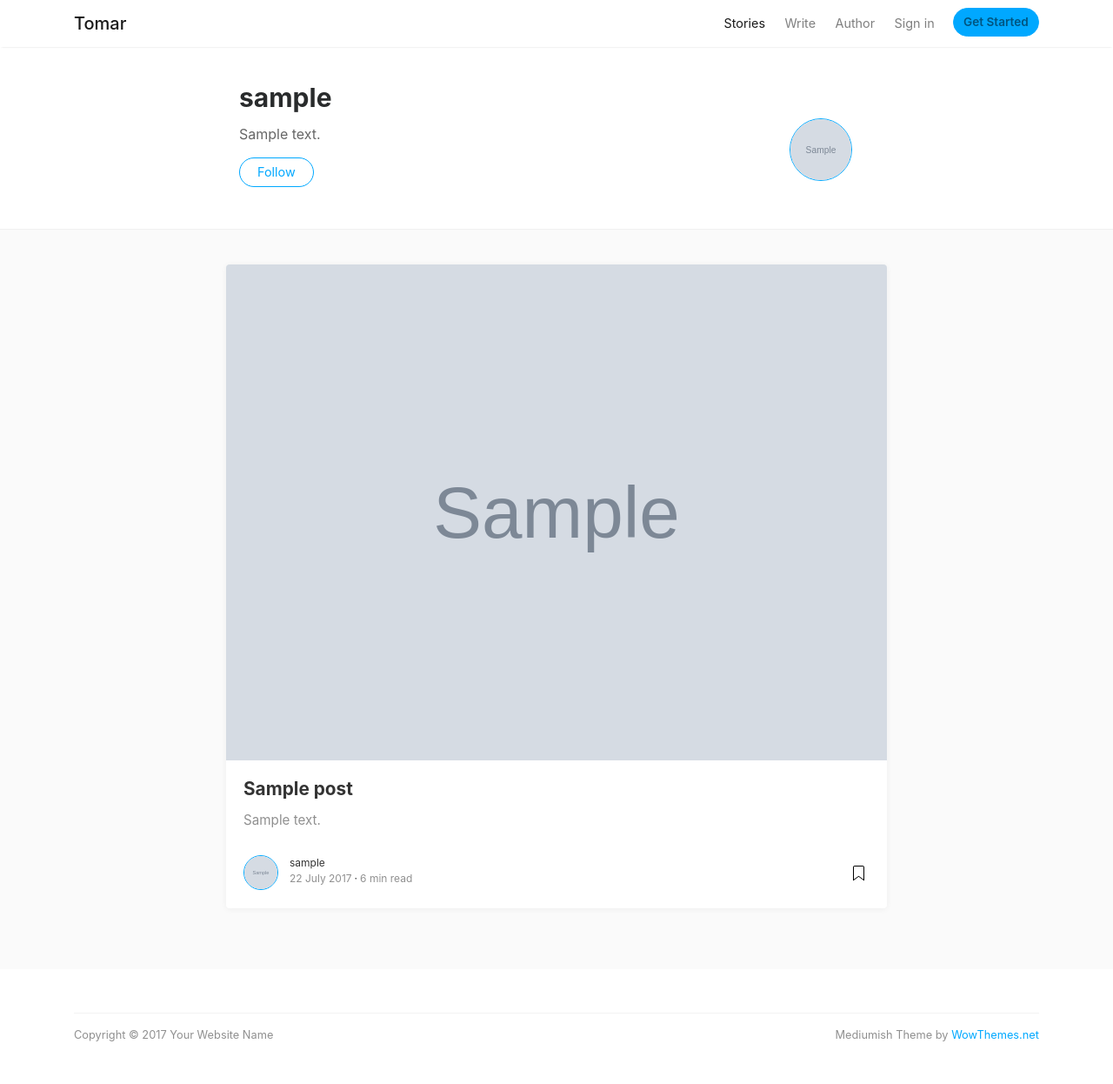
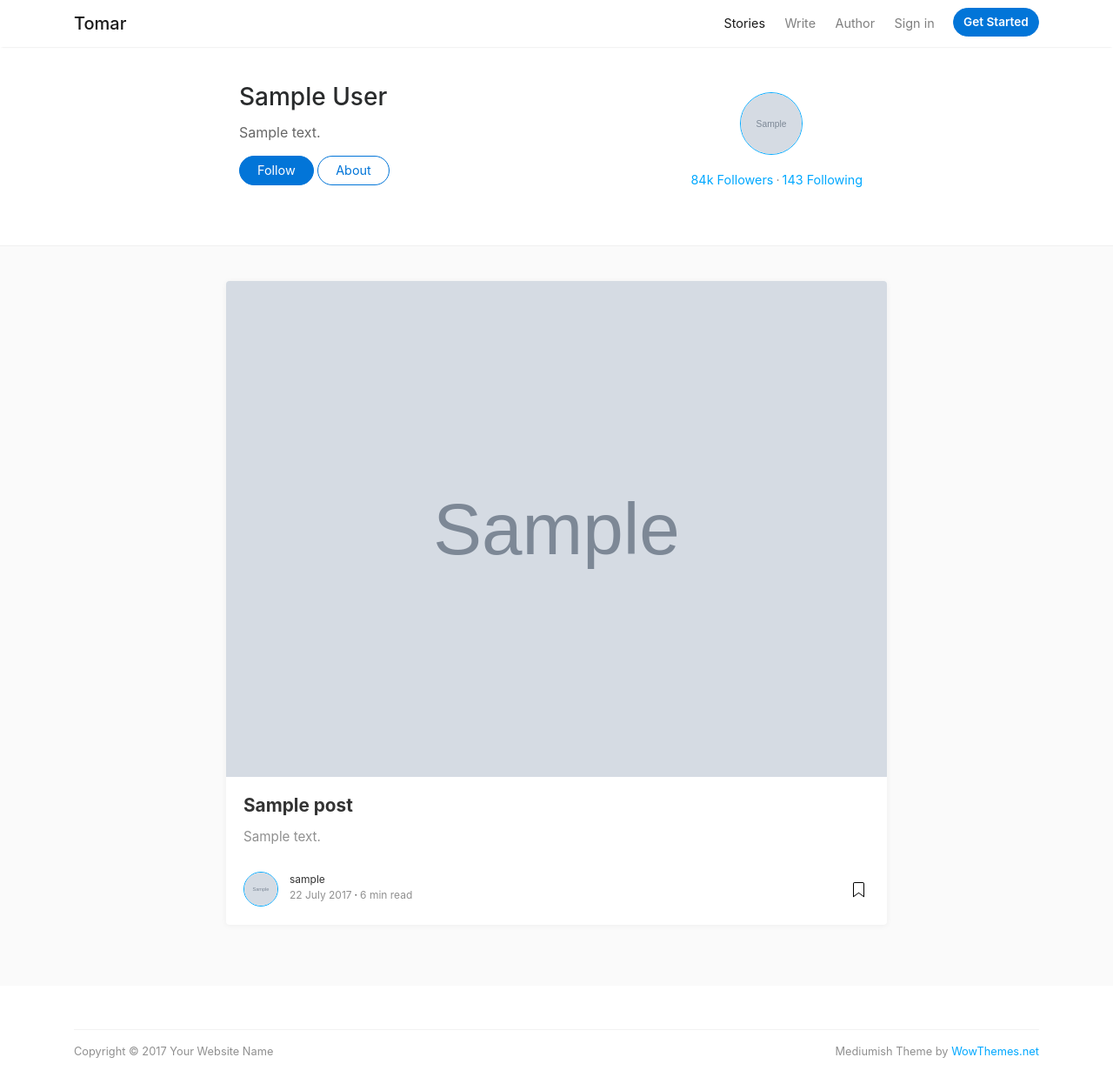
Before and after one commit to Biruh-21/tomar, a Django app: a page that uses templates/navbar.html in a window 1280 px wide. Shown: the whole page at 87% size. Before the commit the page ends 1197 px from the top, so only its background shows below. Run offline with Django 3.2, Linux system fonts and the light colour scheme; tables that the repository leaves empty hold one stand-in row (values such as "Sample post"); grey boxes marked "Sample" are stand-in pictures; some libraries are stand-ins or nearby versions.

Commit message:
Refactor to make the look and feel nice

```diff
--- a/static/styles/mediumish.css
+++ b/static/styles/mediumish.css
@@ -119,7 +119,7 @@ section {
 	height:72px;
 }
 .post-top-meta.authorpage .author-thumb {
-	margin-top:40px;
+	margin-top:10px;
 }
 .post-top-meta span {
 	font-size:0.9rem;
@@ -145,8 +145,14 @@ span.post-date,span.post-read {
 }
 span.post-read-more {
 	align-items:center;
-	display:inline-block;
+	/* display:inline-block; */
 	float:right;
+	margin-top:8px;
+}
+.post-action {
+	align-items:center;
+	float:right;
+	/* display:inline-block; */
 	margin-top:8px;
 }
 span.post-read-more a {
@@ -351,8 +357,9 @@ ul.tags li a:hover {
 	margin-bottom:1.2rem;
 }
 .btn.follow {
-	border-color:#00A8FF;
-	color:#00A8FF;
+	/* border-color:#00A8FF;
+	background-color:#00A8FF;
+	color: white; */
 	padding:3px 10px;
 	text-align:center;
 	border-radius:999em;
@@ -360,15 +367,14 @@ ul.tags li a:hover {
 	display:inline-block;
 }
 .btn.subscribe {
-	background-color:#00A8FF;
-	border-color:#00A8FF;
-	color:rgba(255,255,255,1);
-	fill:rgba(255,255,255,1);
 	border-radius:30px;
 	font-size:0.85rem;
 	margin-left:10px;
 	font-weight:600;
 	/* text-transform:uppercase; */
+}
+#cta {
+	color: #fff;
 }
 .post-top-meta .btn.follow {
 	margin-left:5px;
--- a/templates/navbar.html
+++ b/templates/navbar.html
@@ -31,7 +31,7 @@
                     <a class="nav-link" href="{% url 'account:login' %}">Sign in</a>
                 </li>
                 <li class="nav-item">
-                    <a class="nav-link btn subscribe" href="{% url 'account:signup' %}">Get Started</a>
+                    <a class="nav-link btn subscribe btn-primary" id="cta" href="{% url 'account:signup' %}">Get Started</a>
                 </li>
                 {% else %}
                 <li class="nav-item dropdown">
--- a/tomar/apps/account/templates/account/login.html
+++ b/tomar/apps/account/templates/account/login.html
@@ -28,7 +28,7 @@
             <br />
             <div class="text-center">
               Don't have an account?
-              <a href="{% url 'account:signup'%}">Create one</a>
+              <a href="{% url 'account:signup'%}">Create New Account</a>
             </div>
           </form>
         </div>
--- a/tomar/apps/account/templates/account/profile.html
+++ b/tomar/apps/account/templates/account/profile.html
@@ -11,28 +11,31 @@
 		<div class="col-md-8 col-md-offset-2">
 			<div class="mainheading">
 				<div class="row post-top-meta authorpage">
-					<div class="col-md-10 col-xs-12">
-						<h1>{{ user.username }}</h1>
+					<div class="col-md-8 col-xs-12">
+						{% if user.first_name != "" %}
+							<h3>{{ user.get_full_name }}</h3>
+						{% else %}
+							<h3>{{ user.username }}</h3>
+						{% endif %}
+
 						<span class="author-description">{{ user.profile.bio }}</span> <br>
-						<!-- <div class="sociallinks"><a  target="_blank" href="https://www.facebook.com/wowthemesnet/"><i class="fa fa-facebook"></i></a> <span class="dot"></span> <a target="_blank" href="https://plus.google.com/s/wowthemesnet/top"><i class="fa fa-google-plus"></i></a></div> -->
-						<a href="#" class="btn follow">Follow</a>
+
+						{% if request.user.username == user.username %}
+							<a href="{% url 'account:profile-update' user.username %}" class="btn follow btn-primary">Update</a>
+						{% else %}
+							<a href="#" class="btn follow btn-primary">Follow</a>
+						{% endif %}
+						<a href="#" class="btn follow btn-outline-primary">About</a>
 					</div>
-					<div class="col-md-2 col-xs-12">
-						<img class="author-thumb" src="{{ user.profile.profile_picture.url }}" alt="{{ user.username }}">
+					<div class="col-md-4 col-xs-12">
+						<p class="text-center">
+							<img class="author-thumb" src="{{ user.profile.profile_picture.url }}" alt="{{ user.username }}">
+						</p>
+						<p class="text-small text-center text-primary">
+							<span><a href="#">84k Followers</a></span><span class="dot"></span><span><a href="#">143 Following</a></span>
+						</p>
 					</div>
 				</div>
-				{% if user_form.messages %}
-				<div class="alert alert-danger alert-dismissible" role="alert">
-					<div id="form_errors">
-						{% for key, value in user_form.errors.items %}
-							<strong>{{ value }}</strong>
-						{% endfor %}
-					</div>
-					<button type="button" class="close" data-dismiss="alert" aria-label="Close">
-						<span aria-hidden="true">&times;</span>
-					</button>
-				</div>
-				{% endif %}
 			</div>
 		</div>
 	</div>
@@ -66,12 +69,12 @@
 									<span class="post-date">22 July 2017</span><span class="dot"></span><span class="post-read">6 min read</span>
 									</span>
 									{% if request.user == post.author %}
-									<span class="post-read-more">
+									<span class="post-action">
 										<a class="btn btn-sm btn-outline-primary" href="{% url 'blog:post-update' post.slug %}">Update</a>
 										<a class="btn btn-sm btn-outline-primary" href="{% url 'blog:post-delete' post.slug %}">Delete</a>
 									</span>
 									{% else %}
-										<span class="post-read-more"><a href="post.html" title="Read Story"><svg class="svgIcon-use" width="25" height="25" viewbox="0 0 25 25"><path d="M19 6c0-1.1-.9-2-2-2H8c-1.1 0-2 .9-2 2v14.66h.012c.01.103.045.204.12.285a.5.5 0 0 0 .706.03L12.5 16.85l5.662 4.126a.508.508 0 0 0 .708-.03.5.5 0 0 0 .118-.285H19V6zm-6.838 9.97L7 19.636V6c0-.55.45-1 1-1h9c.55 0 1 .45 1 1v13.637l-5.162-3.668a.49.49 0 0 0-.676 0z" fill-rule="evenodd"></path></svg></a></span>
+										<span class="post-read-more"><a href="#" title="Read Story"><svg class="svgIcon-use" width="25" height="25" viewbox="0 0 25 25"><path d="M19 6c0-1.1-.9-2-2-2H8c-1.1 0-2 .9-2 2v14.66h.012c.01.103.045.204.12.285a.5.5 0 0 0 .706.03L12.5 16.85l5.662 4.126a.508.508 0 0 0 .708-.03.5.5 0 0 0 .118-.285H19V6zm-6.838 9.97L7 19.636V6c0-.55.45-1 1-1h9c.55 0 1 .45 1 1v13.637l-5.162-3.668a.49.49 0 0 0-.676 0z" fill-rule="evenodd"></path></svg></a></span>
 									{% endif %}
 								</div>
 							</div>
```
Also changed, not shown: tomar/apps/blog/templates/blog/post_detail.html (+13 -3 lines).
